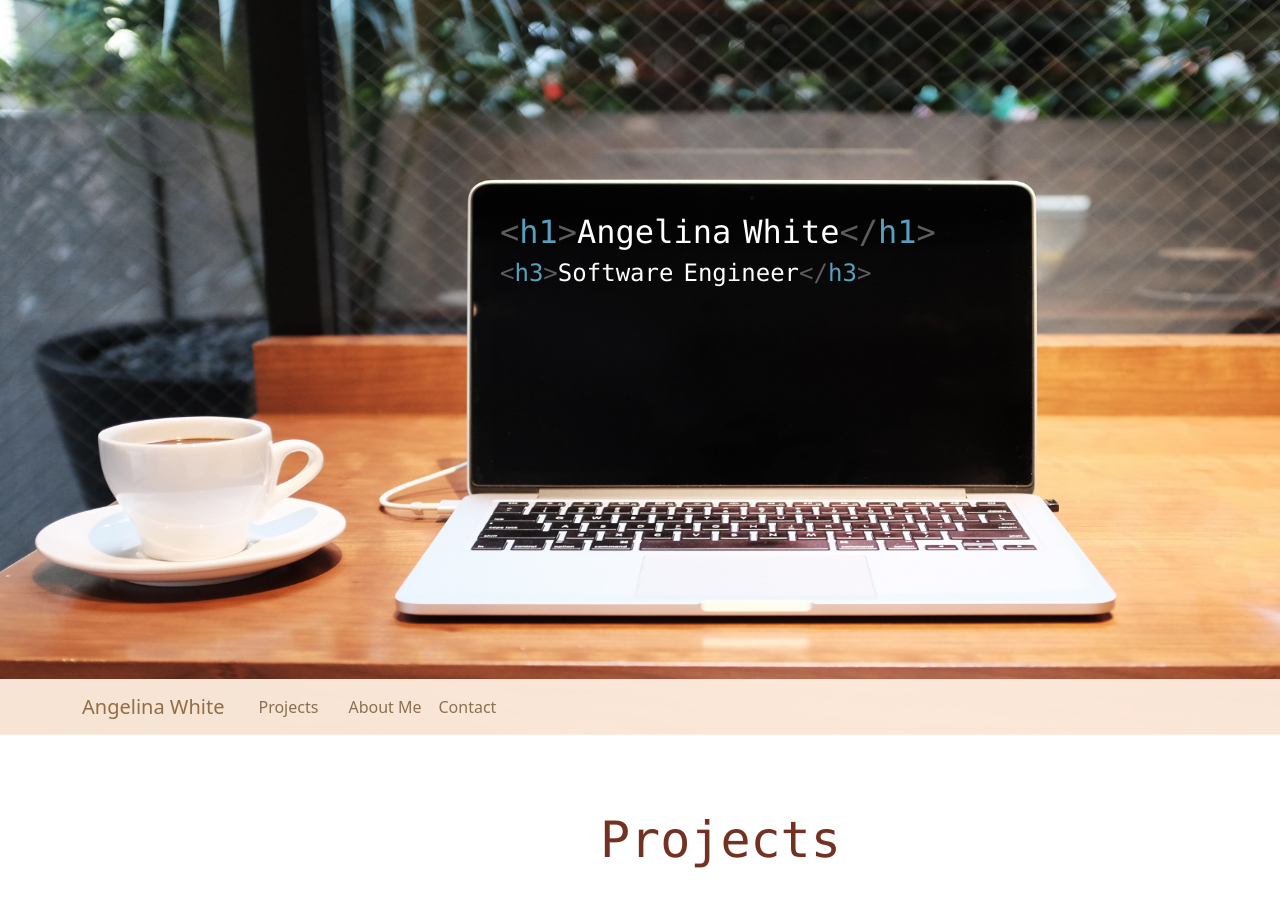
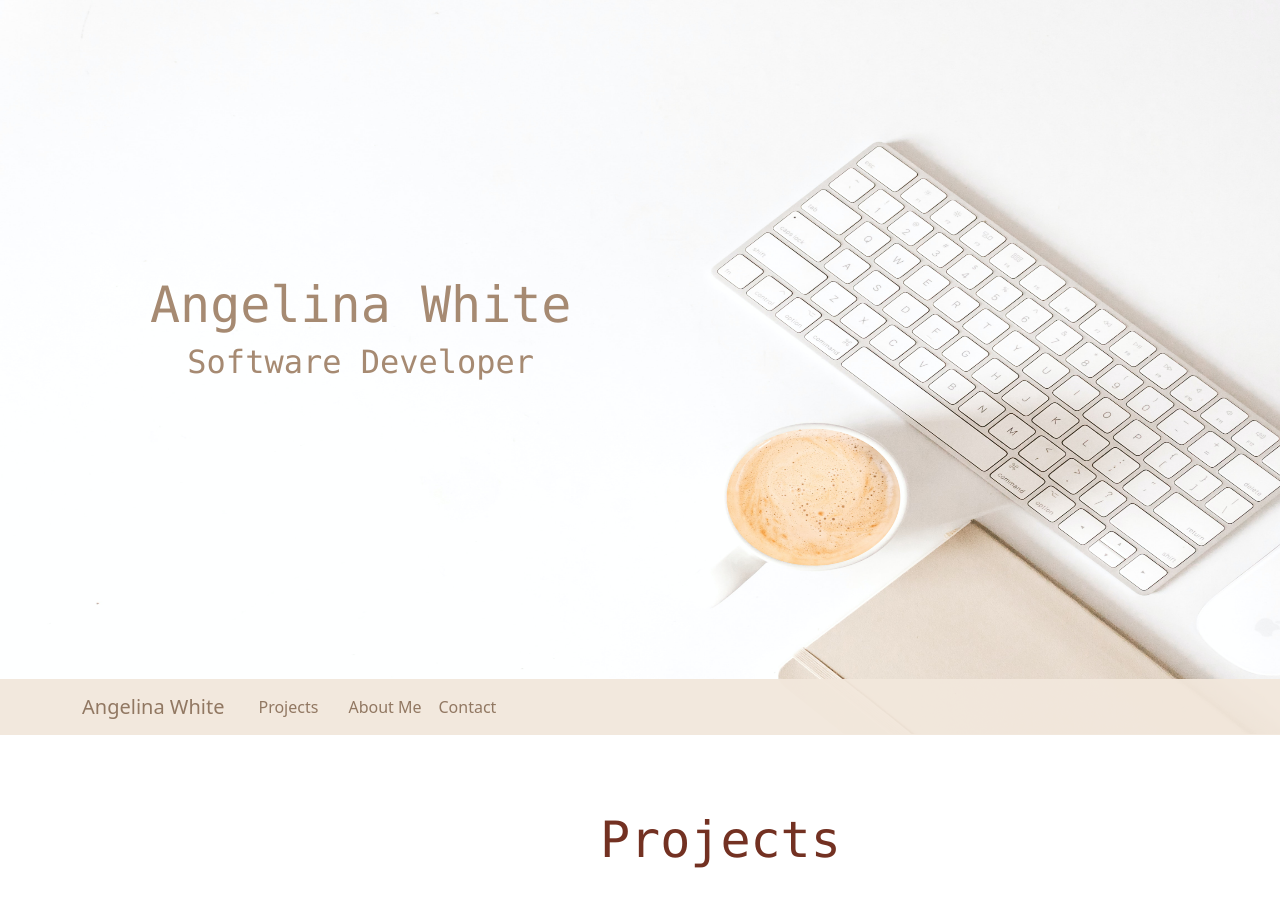
Before and after one commit to angelina-white/Personal-Website, a React (Create React App) app: page / in a window 1280 px wide. Shown: the top 906 px of the page. Built offline with nearby package versions, Linux system fonts and the light colour scheme.

Commit message:
change home page

```diff
--- a/src/App.css
+++ b/src/App.css
@@ -8,22 +8,22 @@
 #navbar {
     position: sticky;
     top: 0px;
-    background-color: #FFEFE0;
+    background-color: #F2E7DC;
     opacity: .95;
     z-index: 1;
 }
 
 #navHeader {
-    color: #947248;
+    color: #8C715A;
 }
 
 #navLinks {
-    color: #8C7354;
+    color: #8C715A;
     width: 90px;
 }
 
 #projectNav {
-    color: #8C7354;
+    color: #8C715A;
     width: 90px;
     margin-left: 10px;
 }
@@ -60,7 +60,20 @@
     position: absolute;
 }
 
-#compWordsCont {
+#titleCont {
+    position: absolute;
+    font-family: "menlo";
+    text-align: center;
+    margin-left: 150px;
+    margin-top: 275px;
+    color: #A68A72;
+}
+
+#title {
+    font-size: 50px;
+}
+
+/* #compWordsCont {
     position: absolute;
     color: white;
     margin-left: 500px;
@@ -136,7 +149,7 @@
     font-size: 35px;
     margin-left: 397.5px;
     margin-top: 195.5px;
-}
+} */
 
 
 /* projects */
--- a/src/Components/Home.js
+++ b/src/Components/Home.js
@@ -1,126 +1,16 @@
-import homeImage2 from '../images/homeImage2.jpg';
-import { gsap } from "gsap";
-import { useEffect } from 'react';
+import homeImage3 from '../images/homeImage3.jpg';
+// import { gsap } from "gsap";
+// import { useEffect } from 'react';
 
 function Home()
 {
-    useEffect(() =>
-    {
-        //computer text typing
-        var tl = gsap.timeline({delay: .25});
-        tl.from("#a1", {duration: .05, opacity: 0});
-        tl.from("#a2", {duration: .05, opacity: 0});
-        tl.from("#a3", {duration: .05, opacity: 0});
-        tl.from("#a4", {duration: .05, opacity: 0});
-        tl.from("#a5", {duration: .05, opacity: 0});
-        tl.from("#a6", {duration: .05, opacity: 0});
-        tl.from("#a7", {duration: .05, opacity: 0});
-        tl.from("#a8", {duration: .05, opacity: 0});
-        tl.from("#a9", {duration: .05, opacity: 0});
-        tl.from("#a10", {duration: .05, opacity: 0});
-        tl.from("#a11", {duration: .05, opacity: 0});
-        tl.from("#a12", {duration: .05, opacity: 0});
-        tl.from("#space", {duration: .05, opacity: 0});
-        tl.from("#a13", {duration: .05, opacity: 0});
-        tl.from("#a14", {duration: .05, opacity: 0});
-        tl.from("#a15", {duration: .05, opacity: 0});
-        tl.from("#a16", {duration: .05, opacity: 0});
-        tl.from("#a17", {duration: .05, opacity: 0});
-        tl.from("#a18", {duration: .05, opacity: 0});
-        tl.from("#a19", {duration: .05, opacity: 0});
-        tl.from("#a20", {duration: .05, opacity: 0});
-        tl.from("#a21", {duration: .05, opacity: 0});
-        tl.from("#a22", {duration: .05, opacity: 0});
-        tl.from("#a23", {duration: .05, opacity: 0, delay: .4});
-        tl.from("#a24", {duration: .05, opacity: 0});
-        tl.from("#a25", {duration: .05, opacity: 0});
-        tl.from("#a26", {duration: .05, opacity: 0});
-        tl.from("#a27", {duration: .05, opacity: 0});
-        tl.from("#a28", {duration: .05, opacity: 0});
-        tl.from("#a29", {duration: .05, opacity: 0});
-        tl.from("#a30", {duration: .05, opacity: 0});
-        tl.from("#a31", {duration: .05, opacity: 0});
-        tl.from("#a32", {duration: .05, opacity: 0});
-        tl.from("#a33", {duration: .05, opacity: 0});
-        tl.from("#a34", {duration: .05, opacity: 0});
-        tl.from("#space2", {duration: .05, opacity: 0});
-        tl.from("#a35", {duration: .05, opacity: 0});
-        tl.from("#a36", {duration: .05, opacity: 0});
-        tl.from("#a37", {duration: .05, opacity: 0});
-        tl.from("#a38", {duration: .05, opacity: 0});
-        tl.from("#a39", {duration: .05, opacity: 0});
-        tl.from("#a40", {duration: .05, opacity: 0});
-        tl.from("#a41", {duration: .05, opacity: 0});
-        tl.from("#a42", {duration: .05, opacity: 0});
-        tl.from("#a43", {duration: .05, opacity: 0});
-        tl.from("#a44", {duration: .05, opacity: 0});
-        tl.from("#a45", {duration: .05, opacity: 0});
-        tl.from("#a46", {duration: .05, opacity: 0});
-        tl.from("#a47", {duration: .05, opacity: 0});
-    }, [])
-
-    const leftBrack = `<`
-    const rightBrack = `>`
 
     return (
         <div id="homeContainer">
-            <img src={ homeImage2 } alt="homeImage" id="homeImage"/>
-
-            <div id="compWordsCont">
-                <div>
-                    <h2 className="compWords brackets" id="a1">{ leftBrack }</h2>
-                    <h2 className="compWords h" id="a2">h</h2>
-                    <h2 className="compWords h" id="a3">1</h2>
-                    <h2 className="compWords brackets" id="a4">{ rightBrack }</h2>
-                    <h2 className="compWords" id="a5">A</h2>
-                    <h2 className="compWords" id="a6">n</h2>
-                    <h2 className="compWords" id="a7">g</h2>
-                    <h2 className="compWords" id="a8">e</h2>
-                    <h2 className="compWords" id="a9">l</h2>
-                    <h2 className="compWords" id="a10">i</h2>
-                    <h2 className="compWords" id="a11">n</h2>
-                    <h2 className="compWords" id="a12">a</h2>
-                    <h2 className="compWords" id="space"> </h2>
-                    <h2 className="compWords" id="a13">W</h2>
-                    <h2 className="compWords" id="a14">h</h2>
-                    <h2 className="compWords" id="a15">i</h2>
-                    <h2 className="compWords" id="a16">t</h2>
-                    <h2 className="compWords" id="a17">e</h2>
-                    <h2 className="compWords brackets" id="a18">{ leftBrack }</h2>
-                    <h2 className="compWords brackets" id="a20">/</h2>
-                    <h2 className="compWords h" id="a19">h</h2>
-                    <h2 className="compWords h" id="a21">1</h2>
-                    <h2 className="compWords brackets" id="a22">{ rightBrack }</h2>
-                </div>
-
-                <div>
-                    <h4 className="compWords brackets" id="a23">{ leftBrack }</h4>
-                    <h4 className="compWords h" id="a24">h</h4>
-                    <h4 className="compWords h" id="a25">3</h4>
-                    <h4 className="compWords brackets" id="a26">{ rightBrack }</h4>
-                    <h4 className="compWords" id="a27">S</h4>
-                    <h4 className="compWords" id="a28">o</h4>
-                    <h4 className="compWords" id="a29">f</h4>
-                    <h4 className="compWords" id="a30">t</h4>
-                    <h4 className="compWords" id="a31">w</h4>
-                    <h4 className="compWords" id="a32">a</h4>
-                    <h4 className="compWords" id="a33">r</h4>
-                    <h4 className="compWords" id="a34">e</h4>
-                    <h4 className="compWords" id="space2"> </h4>
-                    <h4 className="compWords" id="a35">E</h4>
-                    <h4 className="compWords" id="a36">n</h4>
-                    <h4 className="compWords" id="a37">g</h4>
-                    <h4 className="compWords" id="a38">i</h4>
-                    <h4 className="compWords" id="a39">n</h4>
-                    <h4 className="compWords" id="a40">e</h4>
-                    <h4 className="compWords" id="a41">e</h4>
-                    <h4 className="compWords" id="a42">r</h4>
-                    <h4 className="compWords brackets" id="a43">{ leftBrack }</h4>
-                    <h4 className="compWords brackets" id="a44">/</h4>
-                    <h4 className="compWords h" id="a45">h</h4>
-                    <h4 className="compWords h" id="a46">3</h4>
-                    <h4 className="compWords brackets" id="a47">{ rightBrack }</h4>
-                </div>
+            <img src={ homeImage3 } alt="homeImage" id="homeImage"/>
+            <div id="titleCont">
+                <h1 id="title">Angelina White</h1>
+                <h2 id="titleCap">Software Developer</h2>
             </div>
         </div>
     )
```
Also changed, not shown: src/images/homeImage3.jpg (added).
